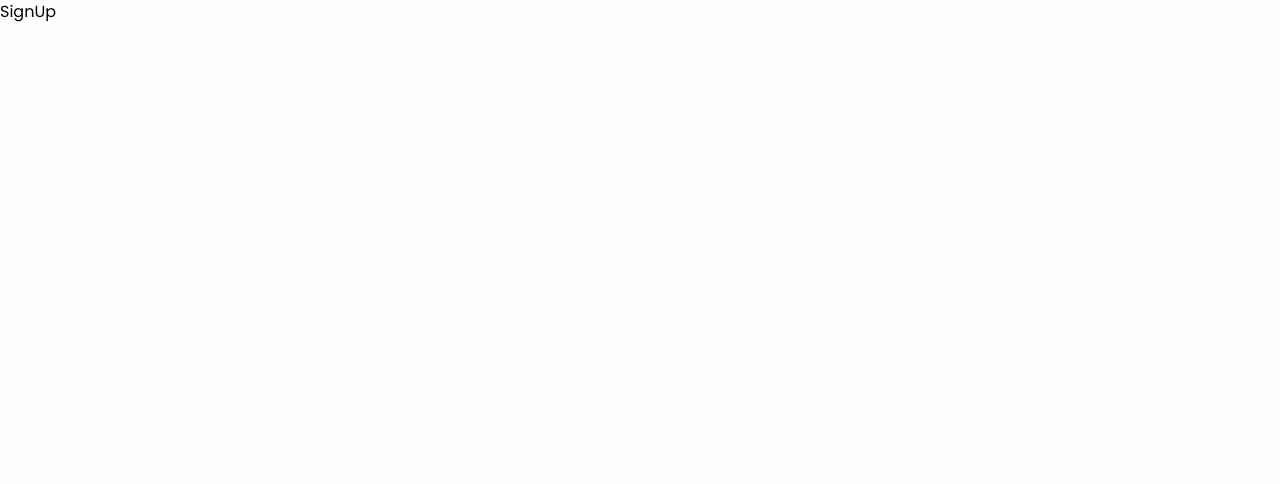
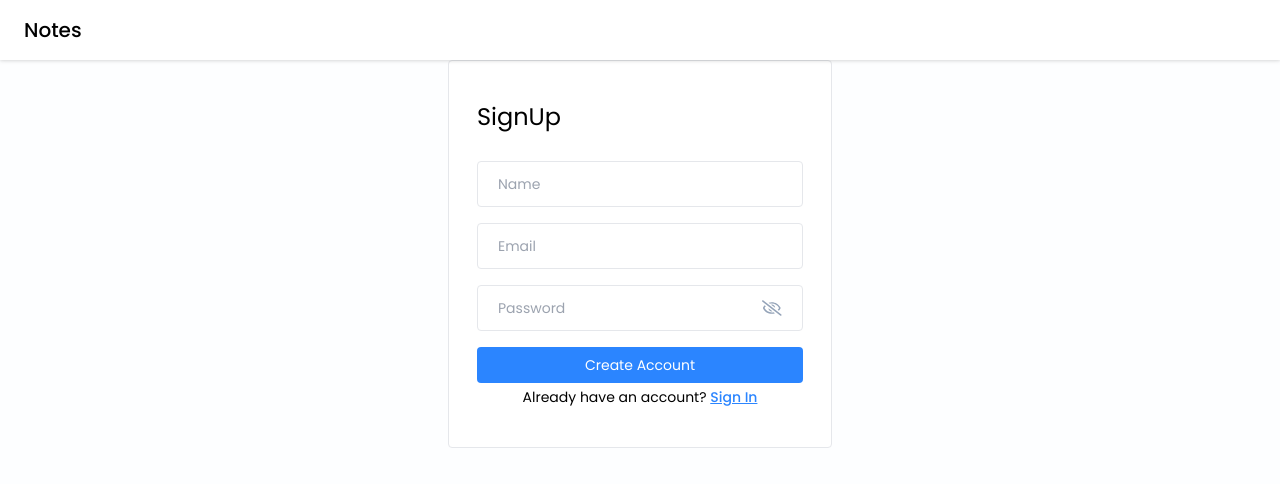
Before and after one commit to MensiPass/NotesApp, a React (Vite) app in the folder frontend/notes/: page /signup in a window 1280 px wide. Shown: the top 484 px of the page. Built offline with nearby package versions, Linux system fonts and the light colour scheme.

Commit message:
SignUp form added

```diff
--- a/frontend/notes/src/components/Input/PasswordInput.tsx
+++ b/frontend/notes/src/components/Input/PasswordInput.tsx
@@ -2,15 +2,23 @@
 import { FaRegEye, FaRegEyeSlash } from "react-icons/fa";
 interface Props {
   value: string;
+  onChange: (e: React.ChangeEvent<HTMLInputElement>) => void;
+  placeholder?: string;
 }
-const PasswordInput = ({ value }: Props) => {
+const PasswordInput = ({ value, onChange, placeholder }: Props) => {
   const [isShowPassword, setIsShowPassword] = useState(false);
   const toggleShowPassword = () => {
     setIsShowPassword(!isShowPassword);
   };
   return (
     <div className="flex items-center bg-transparent border-[1.5px] px-5 rounded mb-3">
-      <input className="w-full text-sm bg-transparent py-3 mr-3 rounded outline-none" />
+      <input
+        value={value}
+        onChange={onChange}
+        type={isShowPassword ? "text" : "password"}
+        placeholder={placeholder || "Password"}
+        className="w-full text-sm bg-transparent py-3 mr-3 rounded outline-none"
+      />
       {isShowPassword ? (
         <FaRegEye
           size={22}
--- a/frontend/notes/src/pages/Login/Login.tsx
+++ b/frontend/notes/src/pages/Login/Login.tsx
@@ -36,7 +36,12 @@
               value={email}
               onChange={(e) => setEmail(e.target.value)}
             />
-            <PasswordInput value={password}></PasswordInput>
+            <PasswordInput
+              value={password}
+              onChange={(e: React.ChangeEvent<HTMLInputElement>) =>
+                setPassword(e.target.value)
+              }
+            ></PasswordInput>
             {error && <p className="text-red-500 text-xs pb-1">{error}</p>}
             <button type="submit" className="btn-primary">
               Login
--- a/frontend/notes/src/pages/SignUp/SignUp.tsx
+++ b/frontend/notes/src/pages/SignUp/SignUp.tsx
@@ -1,6 +1,75 @@
-import React from "react";
+import React, { useState } from "react";
+import Navbar from "../../components/Navbar/Navbar";
+import PasswordInput from "../../components/Input/PasswordInput";
+import { Link } from "react-router-dom";
+import { validateEmail } from "../../utils/helper";
+const SignUp = () => {
+  const [name, setName] = useState("");
+  const [email, setEmail] = useState("");
+  const [password, setPassword] = useState("");
+  const [error, setError] = useState("");
 
-const SignUp = () => {
-  return <div>SignUp</div>;
+  const handleSignUp = async (e: { preventDefault: () => void }) => {
+    if (!name) {
+      setError("Please enter your name.");
+      return;
+    }
+    if (!validateEmail(email)) {
+      setError("Please enter a valid email address.");
+      return;
+    }
+    if (!password) {
+      setError("Please enter the password.");
+      return;
+    }
+    setError("");
+
+    //signup api call
+  };
+  return (
+    <>
+      <Navbar></Navbar>
+      <div className="flex items-center justify-center mt-">
+        <div className="w-96 border rounded bg-white px-7 py-10">
+          <form onSubmit={handleSignUp}>
+            <h4 className="text-2xl mb-7">SignUp</h4>
+            <input
+              type="text"
+              placeholder="Name"
+              className="input-box"
+              value={name}
+              onChange={(e) => setName(e.target.value)}
+            />
+
+            <input
+              type="text"
+              placeholder="Email"
+              className="input-box"
+              value={email}
+              onChange={(e) => setEmail(e.target.value)}
+            />
+
+            <PasswordInput
+              value={password}
+              onChange={(e: React.ChangeEvent<HTMLInputElement>) =>
+                setPassword(e.target.value)
+              }
+            ></PasswordInput>
+
+            {error && <p className="text-red-500 text-xs pb-1">{error}</p>}
+            <button type="submit" className="btn-primary">
+              Create Account
+            </button>
+            <p className="text-sm text-center mt-">
+              Already have an account? {""}
+              <Link to="/login" className="font-medium text-primary underline">
+                Sign In
+              </Link>
+            </p>
+          </form>
+        </div>
+      </div>
+    </>
+  );
 };
 export default SignUp;
```
